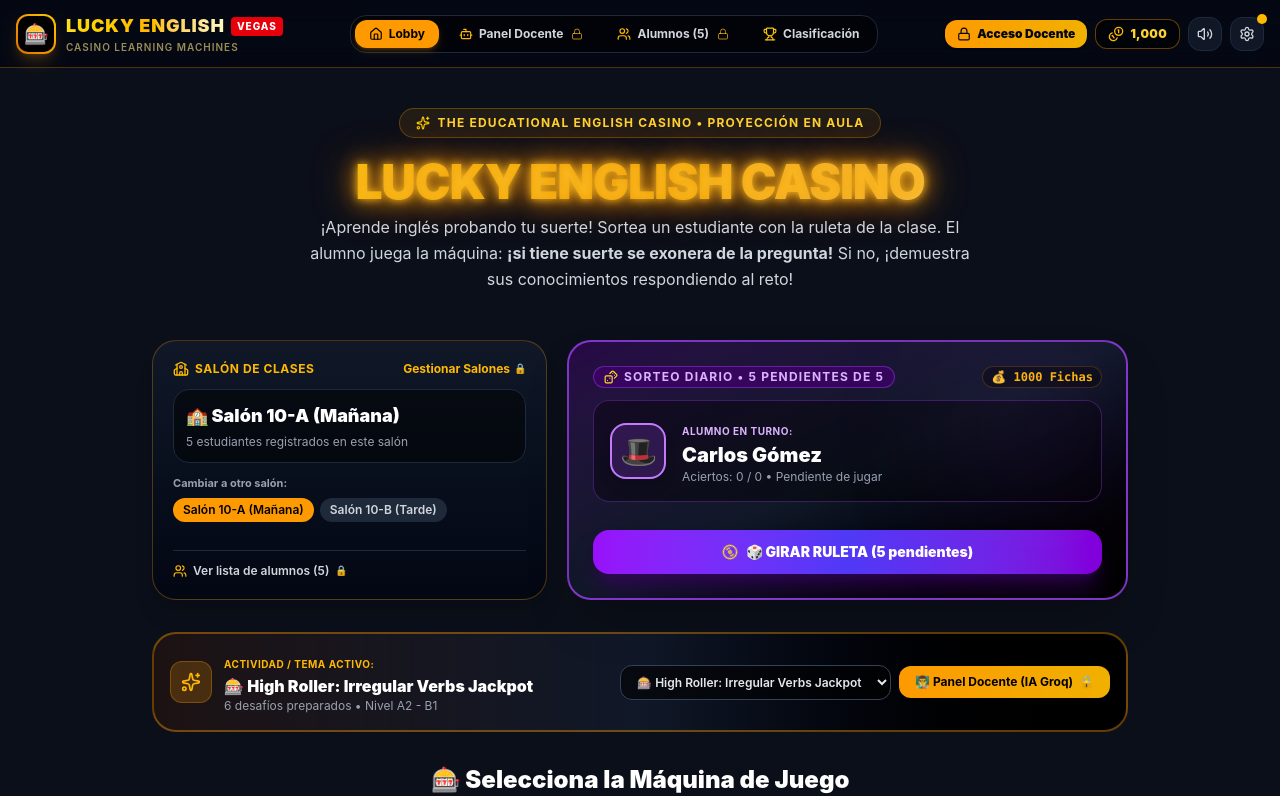
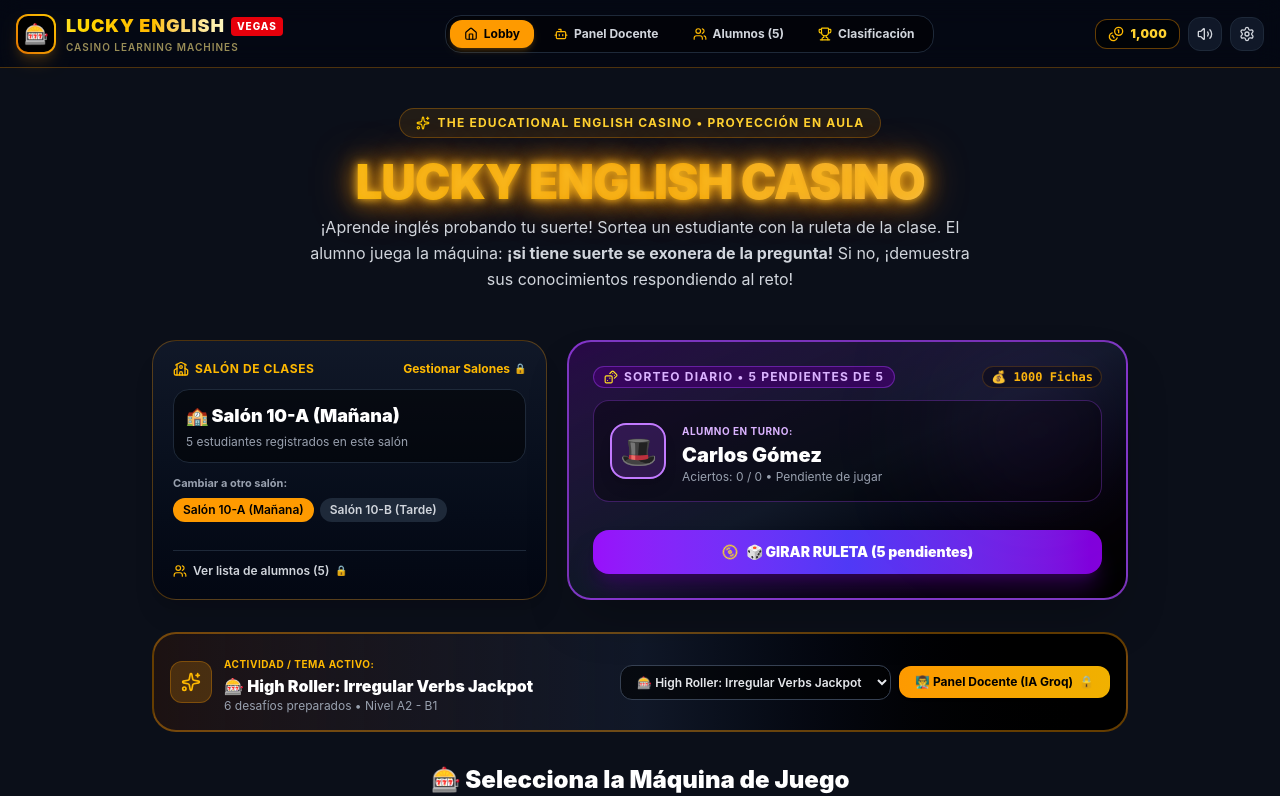
Before and after one commit to Jlebot7/English-Casino, a React (Vite) app: page / in a window 1280 px wide. Shown: the top 796 px of the page. Built offline with nearby package versions, Linux system fonts and the light colour scheme.

Commit message:
refactor: simplify Navbar component by removing unused props and streamlining button actions

```diff
--- a/src/components/Navbar.jsx
+++ b/src/components/Navbar.jsx
@@ -1,5 +1,6 @@
 import React from 'react';
 import {
+  Sparkles,
   Trophy,
   Volume2,
   VolumeX,
@@ -7,25 +8,20 @@ import {
   Bot,
   Home,
   Coins,
-  Users,
-  Lock,
-  LogOut
+  Users
 } from 'lucide-react';
 import { sounds } from '../utils/soundEffects';
 
 export default function Navbar({
   currentView,
   setCurrentView,
-  chips = 1000,
+  chips,
   isMuted,
   onToggleMute,
   onOpenSettings,
   onOpenLeaderboard,
   studentsCount,
-  onOpenRosterModal,
-  currentTeacher,
-  onOpenAuthModal,
-  onLogoutTeacher
+  onOpenRosterModal
 }) {
   return (
     <nav className="w-full bg-gray-950/80 backdrop-blur-md border-b border-amber-500/30 sticky top-0 z-40 px-4 py-3">
@@ -78,11 +74,7 @@ export default function Navbar({
           <button
             onClick={() => {
               sounds.playTick();
-              if (!currentTeacher && onOpenAuthModal) {
-                onOpenAuthModal('acceder al Panel Docente');
-              } else {
-                setCurrentView('teacher');
-              }
+              setCurrentView('teacher');
             }}
             className={`px-3.5 py-1.5 rounded-xl text-xs font-bold transition flex items-center gap-1.5 ${
               currentView === 'teacher'
@@ -90,26 +82,19 @@ export default function Navbar({
                 : 'text-gray-300 hover:text-white hover:bg-gray-800/60'
             }`}
           >
-            <Bot className="w-3.5 h-3.5 text-amber-400" />
-            <span>Panel Docente</span>
-            {!currentTeacher && <Lock className="w-3 h-3 text-amber-400/70 ml-0.5" />}
+            <Bot className="w-3.5 h-3.5 text-amber-400" /> Panel Docente
           </button>
 
           <button
             onClick={() => {
               sounds.playTick();
-              if (!currentTeacher && onOpenAuthModal) {
-                onOpenAuthModal('gestionar salones y alumnos');
-              } else {
-                onOpenRosterModal();
-              }
+              onOpenRosterModal();
             }}
             className="px-3.5 py-1.5 rounded-xl text-xs font-bold text-gray-300 hover:text-white hover:bg-gray-800/60 transition flex items-center gap-1.5"
             title="Ingresar y gestionar nombres de estudiantes"
           >
             <Users className="w-3.5 h-3.5 text-amber-400" />
             <span>Alumnos ({studentsCount})</span>
-            {!currentTeacher && <Lock className="w-3 h-3 text-amber-400/70 ml-0.5" />}
           </button>
 
           <button
@@ -123,54 +108,18 @@ export default function Navbar({
           </button>
         </div>
 
-        {/* Right Tools (Teacher Profile, Chips, Mute, Settings) */}
+        {/* Right Tools (Chips, Mute, Settings) */}
         <div className="flex items-center gap-2">
-          {/* Teacher Login / Profile Badge */}
-          {currentTeacher ? (
-            <div className="flex items-center gap-1.5 bg-purple-950/70 border border-purple-500/50 px-2.5 py-1.5 rounded-xl shadow">
-              <span className="text-sm">👨‍🏫</span>
-              <span className="text-xs font-bold text-purple-200 hidden sm:inline max-w-[120px] truncate" title={currentTeacher.email}>
-                {currentTeacher.name || currentTeacher.email.split('@')[0]}
-              </span>
-              <button
-                type="button"
-                onClick={() => {
-                  sounds.playTick();
-                  if (onLogoutTeacher) onLogoutTeacher();
-                }}
-                className="ml-1 p-1 hover:bg-purple-900/60 rounded-lg text-purple-300 hover:text-red-300 transition cursor-pointer"
-                title="Cerrar sesión de docente"
-              >
-                <LogOut className="w-3.5 h-3.5" />
-              </button>
-            </div>
-          ) : (
-            <button
-              type="button"
-              onClick={() => {
-                sounds.playTick();
-                if (onOpenAuthModal) onOpenAuthModal('identificarte como docente registrado');
-              }}
-              className="px-3 py-1.5 bg-gradient-to-r from-amber-500 to-yellow-500 hover:from-amber-400 text-gray-950 font-black text-xs rounded-xl shadow transition cursor-pointer flex items-center gap-1.5"
-              title="Iniciar sesión como docente registrado"
-            >
-              <Lock className="w-3.5 h-3.5" />
-              <span className="hidden sm:inline">Acceso Docente</span>
-              <span className="sm:hidden">Docente</span>
-            </button>
-          )}
-
           {/* Chip Counter */}
           <div className="flex items-center gap-1.5 bg-black/60 border border-amber-500/40 px-3 py-1.5 rounded-xl shadow-inner">
             <Coins className="w-4 h-4 text-amber-400" />
             <span className="text-xs font-black text-amber-300 tracking-wide">
-              {(chips ?? 0).toLocaleString()}
+              {chips.toLocaleString()}
             </span>
           </div>
 
           {/* Sound Toggle */}
           <button
-            type="button"
             onClick={onToggleMute}
             className={`p-2 rounded-xl border transition cursor-pointer ${
               isMuted
@@ -184,22 +133,23 @@ export default function Navbar({
 
           {/* Settings Modal Button */}
           <button
-            type="button"
             onClick={() => {
               sounds.playTick();
-              if (!currentTeacher && onOpenAuthModal) {
-                onOpenAuthModal('modificar la configuración de API y base de datos');
-              } else {
-                onOpenSettings();
-              }
+              onOpenSettings();
             }}
-            className="p-2 rounded-xl bg-gray-900 hover:bg-gray-800 border border-gray-800 text-gray-300 hover:text-amber-300 transition cursor-pointer relative"
+            className="p-2 rounded-xl bg-gray-900 hover:bg-gray-800 border border-gray-800 text-gray-300 hover:text-amber-300 transition cursor-pointer"
             title="Ajustes (Groq API, Firebase, TTS)"
           >
             <Settings className="w-4 h-4" />
-            {!currentTeacher && (
-              <span className="absolute -top-1 -right-1 w-2.5 h-2.5 bg-amber-400 rounded-full" />
-            )}
+          </button>
+
+          {/* Mobile Roster Button */}
+          <button
+            onClick={onOpenRosterModal}
+            className="md:hidden p-2 rounded-xl bg-gray-800 text-amber-400 border border-gray-700"
+            title="Alumnos"
+          >
+            <Users className="w-4 h-4" />
           </button>
         </div>
       </div>
```
